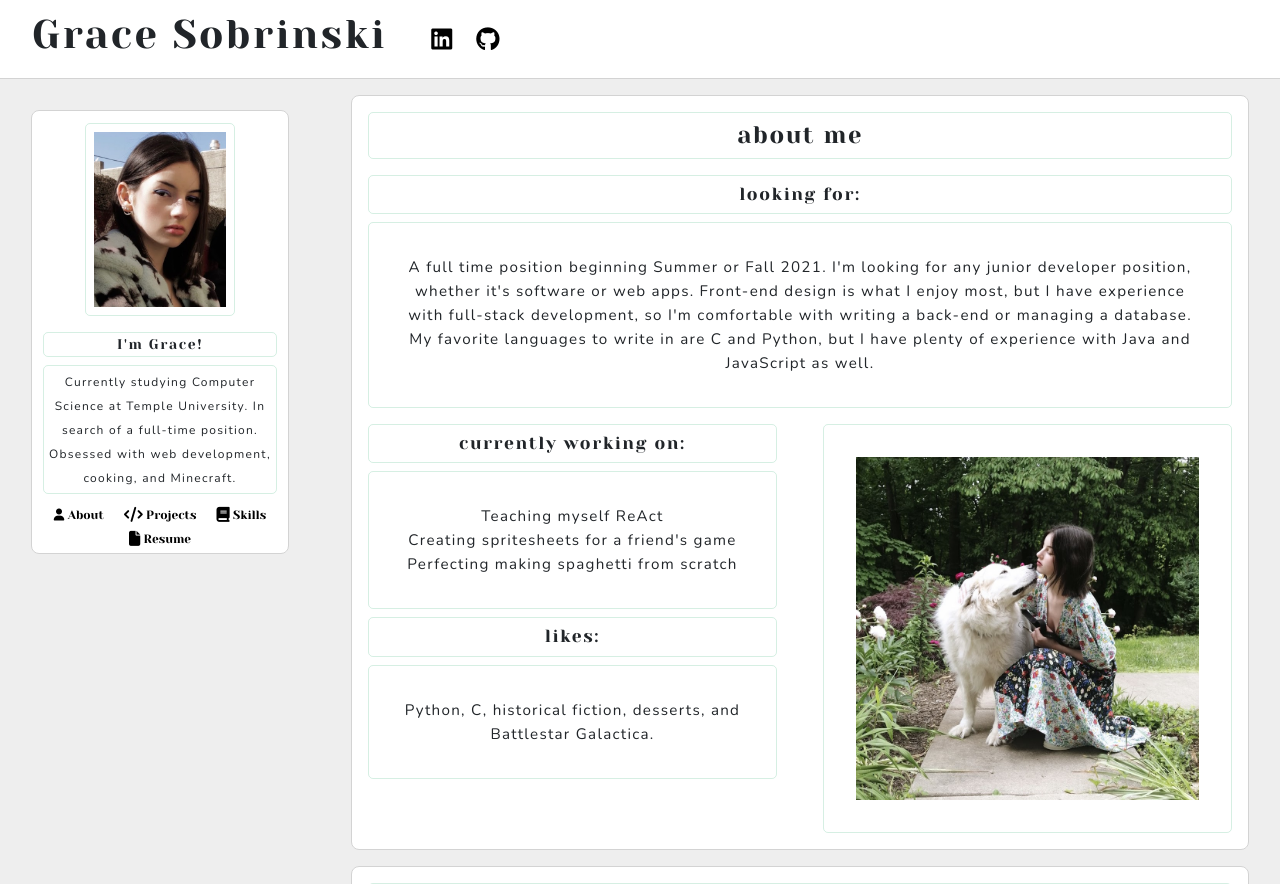
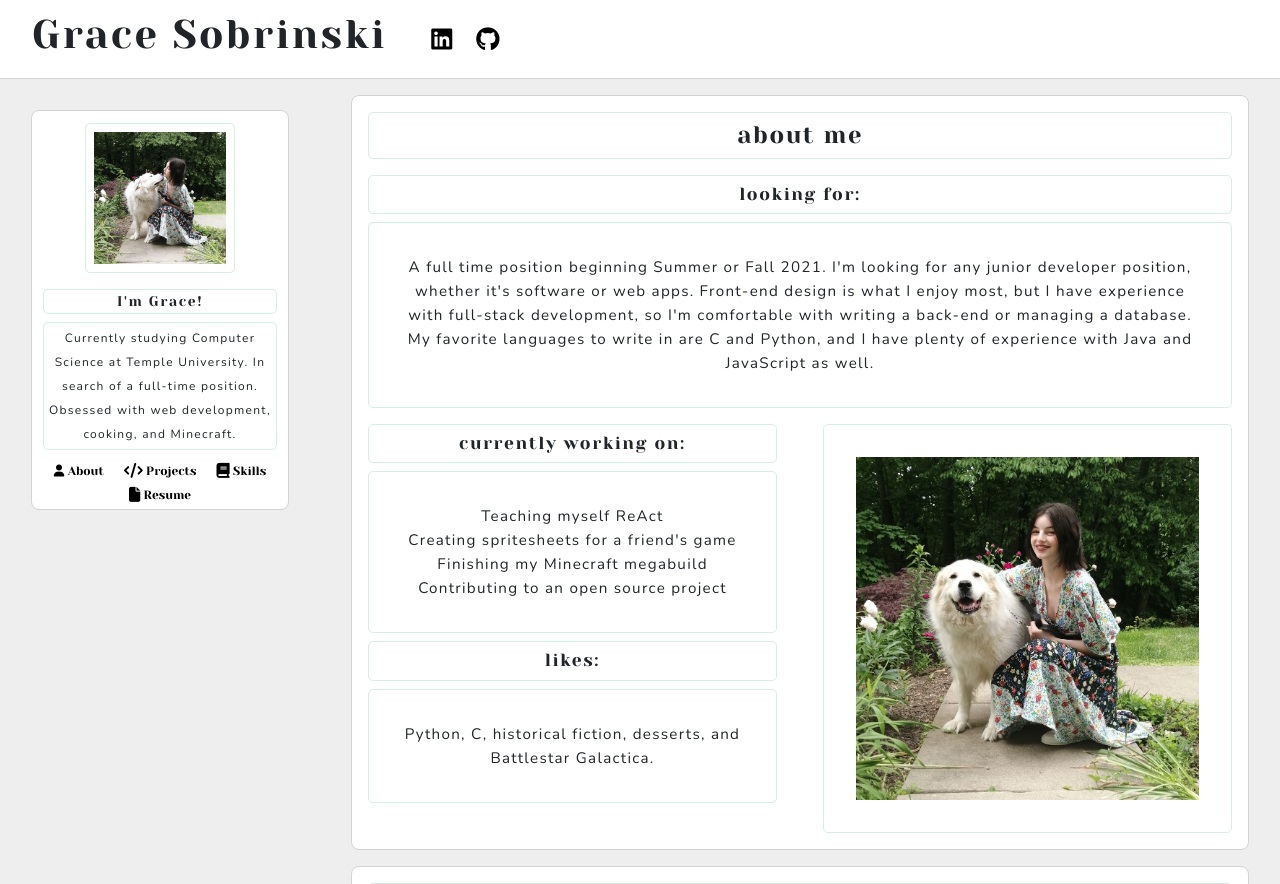
Before and after one commit to gsobrinski/gsobrinski.github.io, a Flask app: page / in a window 1280 px wide. Shown: the top 884 px of the page. Run offline with Flask 2, Linux system fonts and the light colour scheme; some libraries are stand-ins or nearby versions.

Commit message:
extra files

```diff
--- a/webapp/templates/index.html
+++ b/webapp/templates/index.html
@@ -34,8 +34,7 @@
             <div class="row">
               <div class="col-md-3">
                   <div class="bio-container profile">
-
-                    <img src="static/graceweb.jpg" alt="profilepic">
+                    <img src="static/meandbo.jpg" alt="profilepic">
 
                     <h2>I'm Grace!</h2>
                     <p>Currently studying Computer Science at Temple University.
@@ -60,7 +59,7 @@
                                 <h3>looking for:</h3>
                                 <p class="about">A full time position beginning Summer or Fall 2021. I'm looking for any junior developer position, whether it's software or web apps.
                                     Front-end design is what I enjoy most, but I have experience with full-stack development, so I'm comfortable with writing a back-end or
-                                    managing a database. My favorite languages to write in are C and Python, but I have plenty of experience with Java and JavaScript as well.
+                                    managing a database. My favorite languages to write in are C and Python, and I have plenty of experience with Java and JavaScript as well.
                                 </p>
                             </div>
                             <div class="col-md-6">
@@ -68,7 +67,8 @@
                                 <p class="about">
                                     Teaching myself ReAct <br>
                                     Creating spritesheets for a friend's game <br>
-                                    Perfecting making spaghetti from scratch
+                                    Finishing my Minecraft megabuild
+                                    Contributing to an open source project
                                 </p>
                                 <h3>likes:</h3>
                                 <p class="about">Python, C, historical fiction, desserts, and Battlestar Galactica.</p>
```
Also changed, not shown: webapp/static/meandbo.jpg (added), webapp/static/meandbo2.jpg, 1 other file.
